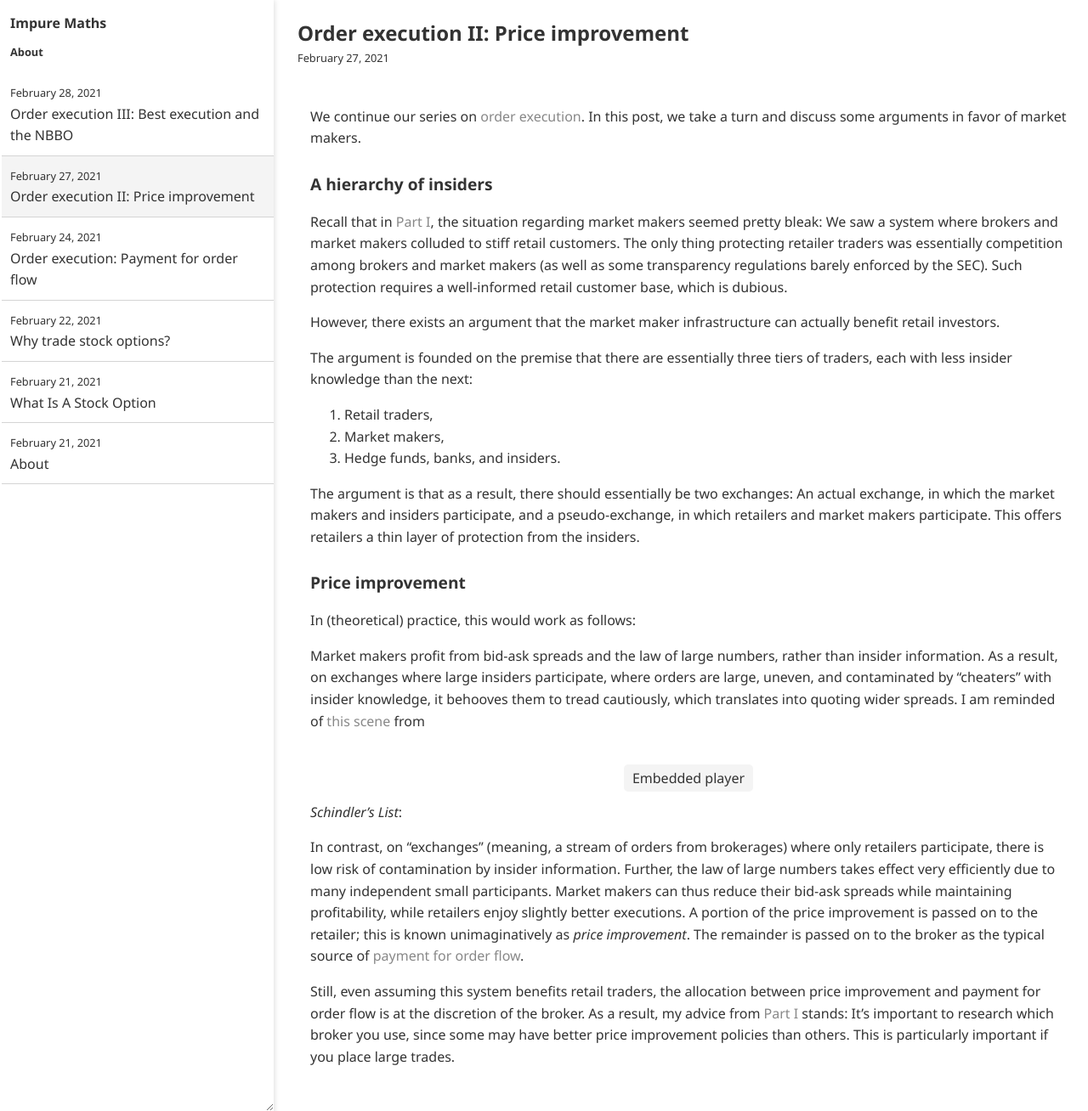
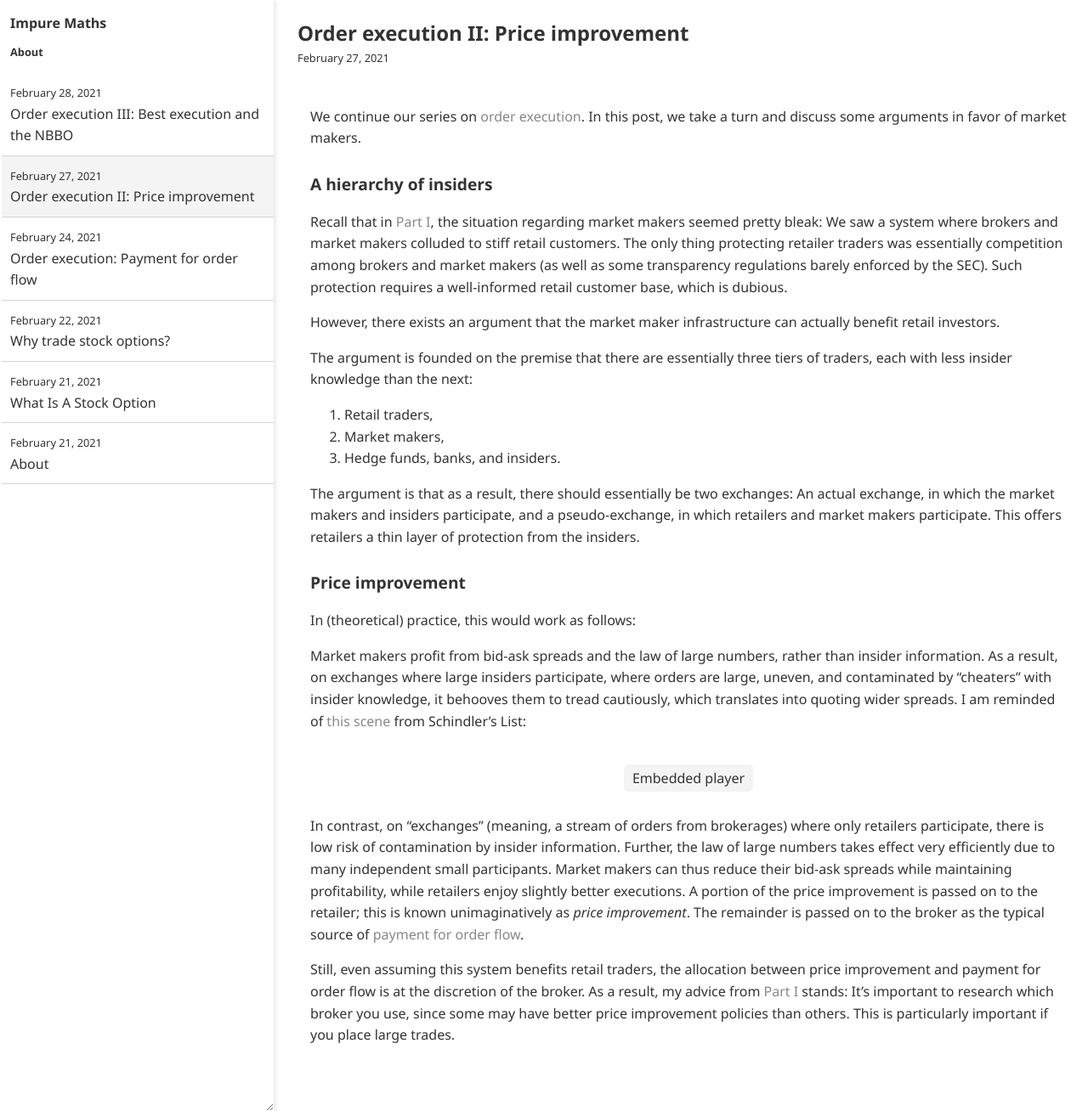
Before and after one commit to impuremaths/impuremaths.github.io, a Jekyll site: the page built from _posts/2021-02-27-order-execution-ii.md, in a window 1280 px wide and 1308 px high. Shown: the whole window at 85% size. Built offline with Jekyll 4.4.1, drawn with Linux system fonts in a browser that asks for light colours.

```diff
--- a/_posts/2021-02-27-order-execution-ii.md
+++ b/_posts/2021-02-27-order-execution-ii.md
@@ -22,7 +22,7 @@ The argument is that as a result, there should essentially be two exchanges: An
 
 In (theoretical) practice, this would work as follows:
 
-Market makers profit from bid-ask spreads and the law of large numbers, rather than insider information. As a result, on exchanges where large insiders participate, where orders are large, uneven, and contaminated by "cheaters" with insider knowledge, it behooves them to tread cautiously, which translates into quoting wider spreads. I am reminded of [this scene](https://www.youtube.com/watch?v=kyMxi0y5j-o) from _Schindler's List_:
+Market makers profit from bid-ask spreads and the law of large numbers, rather than insider information. As a result, on exchanges where large insiders participate, where orders are large, uneven, and contaminated by "cheaters" with insider knowledge, it behooves them to tread cautiously, which translates into quoting wider spreads. I am reminded of [this scene](https://www.youtube.com/watch?v=kyMxi0y5j-o) from Schindler's List:
 
 In contrast, on "exchanges" (meaning, a stream of orders from brokerages) where only retailers participate, there is low risk of contamination by insider information. Further, the law of large numbers takes effect very efficiently due to many independent small participants. Market makers can thus reduce their bid-ask spreads while maintaining profitability, while retailers enjoy slightly better executions. A portion of the price improvement is passed on to the retailer; this is known unimaginatively as _price improvement_. The remainder is passed on to the broker as the typical source of [payment for order flow]({{ "" | relative_url }}{% post_url 2021-02-24-order-execution %}).
 
```
